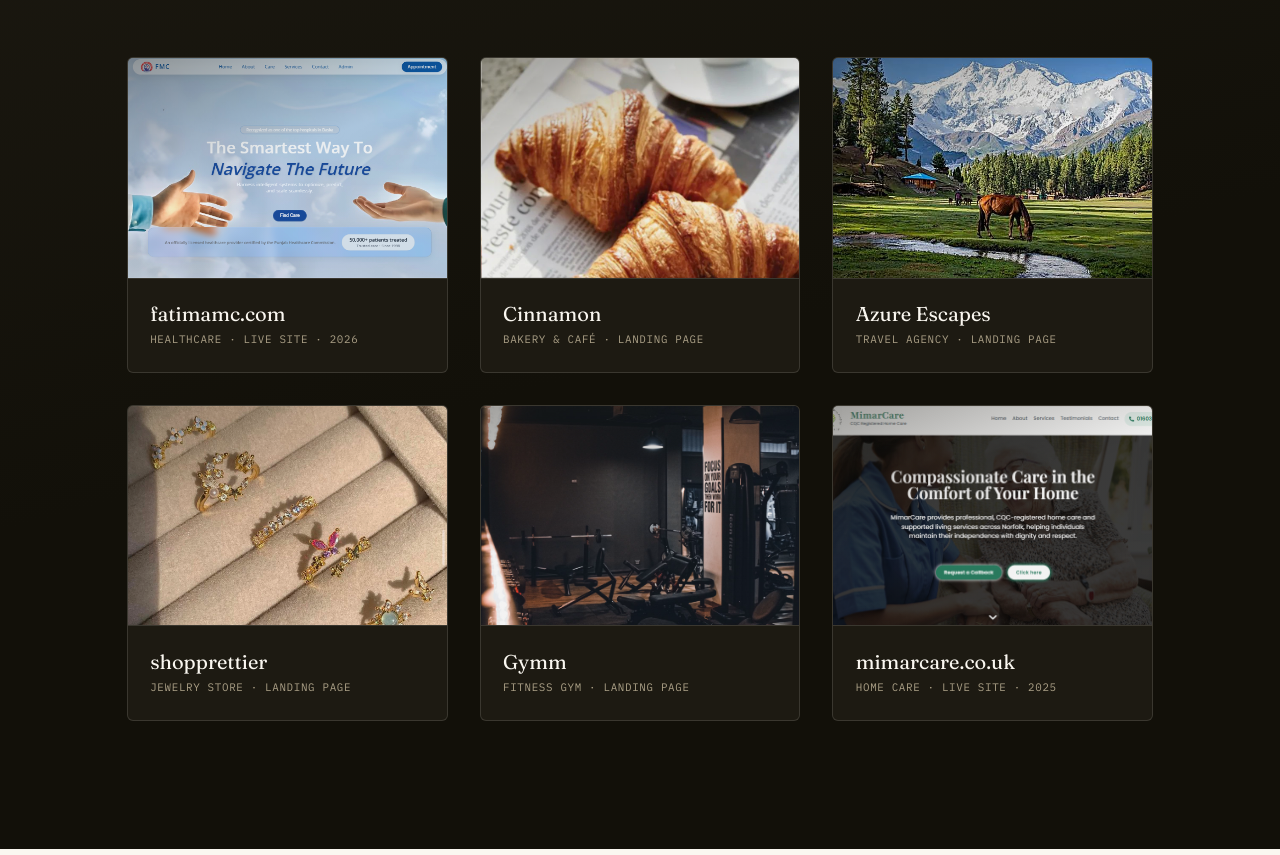
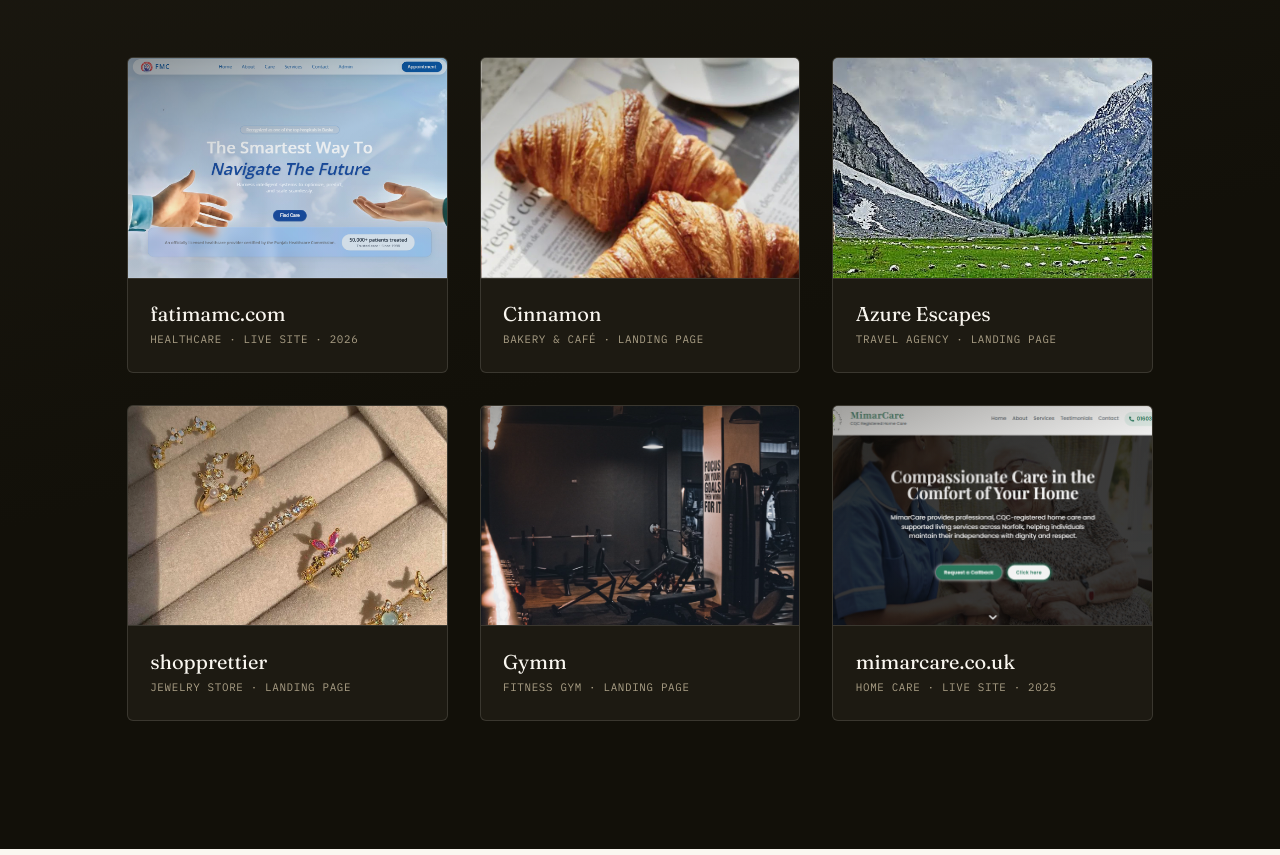
Before and after one commit to fatimaaazeem/fatimaazeem.github.io, a plain HTML site: page index.html in a window 1280 px wide. Shown: the part 3707-4562 px from the top of the page. Drawn offline with Linux system fonts and the light colour scheme.

Commit message:
Update index.html

```diff
--- a/index.html
+++ b/index.html
@@ -801,7 +801,7 @@
           </div>
         </a>
         <a class="work-card" href="azure-escapes.html" target="_blank" rel="noopener">
-          <div class="work-shot" style="background-image:linear-gradient(160deg, rgba(18,16,9,0.4), rgba(18,16,9,0.05) 45%), url('fairy-meadows.jpg'); background-size:cover; background-position:center;"></div>
+          <div class="work-shot" style="background-image:linear-gradient(160deg, rgba(18,16,9,0.4), rgba(18,16,9,0.05) 45%), url('swat-valley.jpg'); background-size:cover; background-position:center;"></div>
           <div class="work-info">
             <h3>Azure Escapes</h3>
             <p>Travel Agency · Landing Page</p>
```
